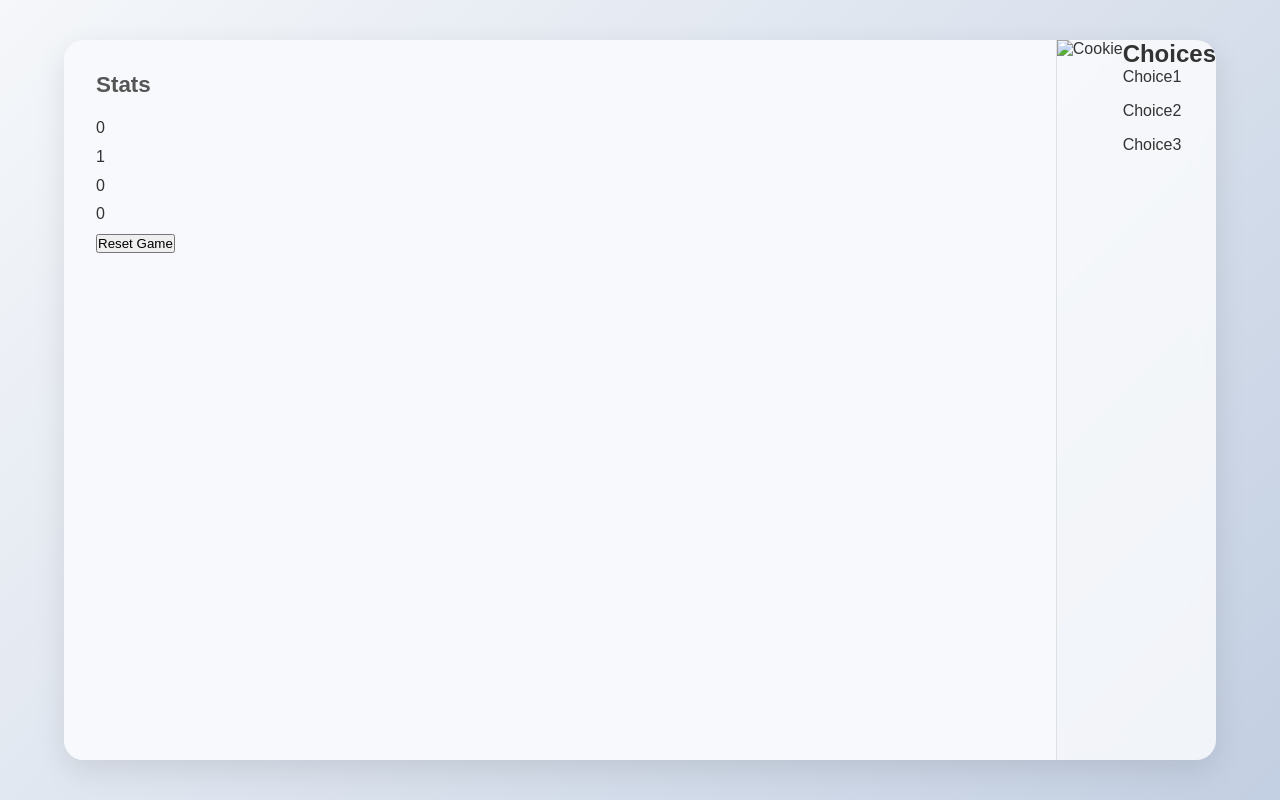
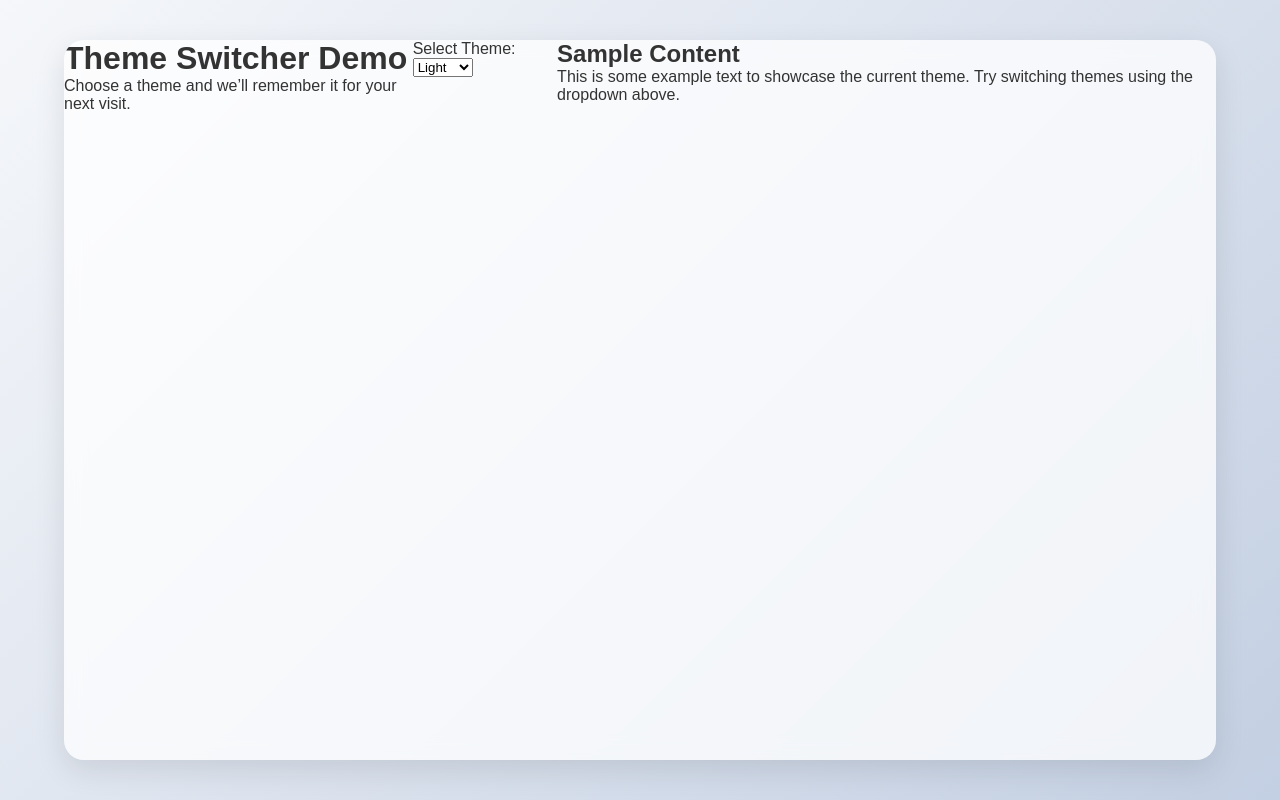
Before and after one commit to rralph21/Module_6_Hackaton, a plain HTML site: page index.html in a window 1280 px wide. Drawn offline with Linux system fonts and the light colour scheme.

Commit message:
restructuring html to a different theme

```diff
--- a/index.html
+++ b/index.html
@@ -3,43 +3,36 @@
 <head>
   <meta charset="UTF-8" />
   <meta name="viewport" content="width=device-width, initial-scale=1.0" />
-  <title></title>
+  <title> Theme Switcher</title>
   <link rel="stylesheet" href="styles.css" />
 </head>
 <body>
   <div class="container">
+    <header class="header">
+      <h1>Theme Switcher Demo</h1>
+      <p>Choose a theme and we’ll remember it for your next visit.</p>
+    </header>
 
-    <!-- Left Sidebar: Stats -->
-    <aside class="sidebar">
-      <h2>Stats</h2>
-      <ul>
-        <li><span id="cookie-count">0</span></li>
-        <li><span id="cookies-per-click">1</span></li>
-        <li><span id="cookies-per-second">0</span></li>
-        <li><span id="total-clicks">0</span></li>
-        <li><input type="button" value="Reset Game" id="reset"></li>
-      </ul>
-    </aside>
+    <section class="controls">
+      <label for="theme-select">Select Theme:</label>
+      <select id="theme-select">
+        <option value="light">Light</option>
+        <option value="dark">Dark</option>
+        <option value="pastel">Pastel</option>
+      </select>
+    </section>
 
-    <!-- Main Cookie Area -->
-    <main class=>
-      <div class=>
-        <h1></h1>
+    <main class="content">
+      <div class="card">
+        <h2>Sample Content</h2>
+        <p>
+          This is some example text to showcase the current theme.
+          Try switching themes using the dropdown above.
+        </p>
       </div>
-      <img src="cookie.png" alt="Cookie" id="cookie" />
     </main>
+  </div>
 
-    <!-- Right Sidebar: Upgrades -->
-    <aside class="choices">
-      <h2>Choices</h2>
-      <div class="choice-list">
-        <div class="choice" id="choice1">Choice1</div>
-        <div class="choice" id="choice2">Choice2</div>
-        <div class="choice" id="choice3">Choice3</div>
-      </div>
-    </aside>
-
-  </div>
   <script src="script.js"></script>
 </body>
 </html>
```
